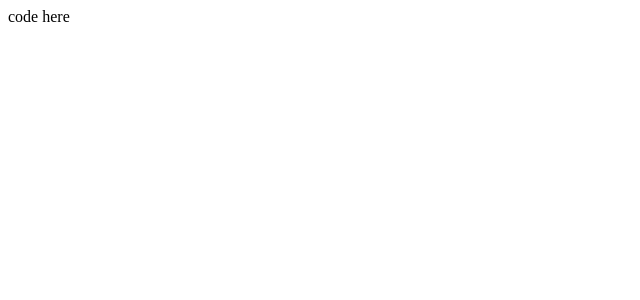
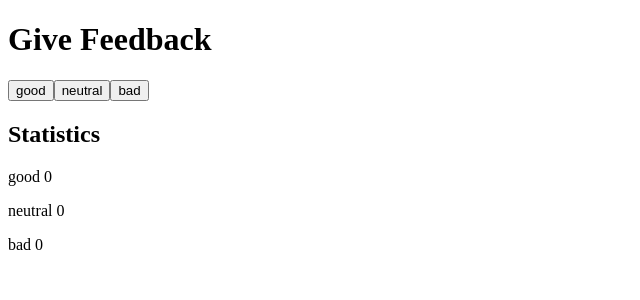
Before and after one commit to sebcourtois/learn-fullstackopen, a React (Vite) app in the folder part1/unicafe/: page / in a window 1280 px wide. Shown: the top 300 px of the page, without its empty margins (0-640 px from the left). Built offline with nearby package versions, Linux system fonts and the light colour scheme.

Commit message:
part1: 1.6 done

```diff
--- a/part1/unicafe/src/App.jsx
+++ b/part1/unicafe/src/App.jsx
@@ -1,4 +1,4 @@
-import { useState } from 'react'
+import {useState} from 'react'
 
 const App = () => {
     // save clicks of each button to its own state
@@ -8,7 +8,14 @@
 
     return (
         <div>
-            code here
+            <h1>Give Feedback</h1>
+            <button onClick={() => setGood(good + 1)}>good</button>
+            <button onClick={() => setNeutral(neutral + 1)}>neutral</button>
+            <button onClick={() => setBad(bad + 1)}>bad</button>
+            <h2>Statistics</h2>
+            <p>good {good}</p>
+            <p>neutral {neutral}</p>
+            <p>bad {bad}</p>
         </div>
     )
 }
```
